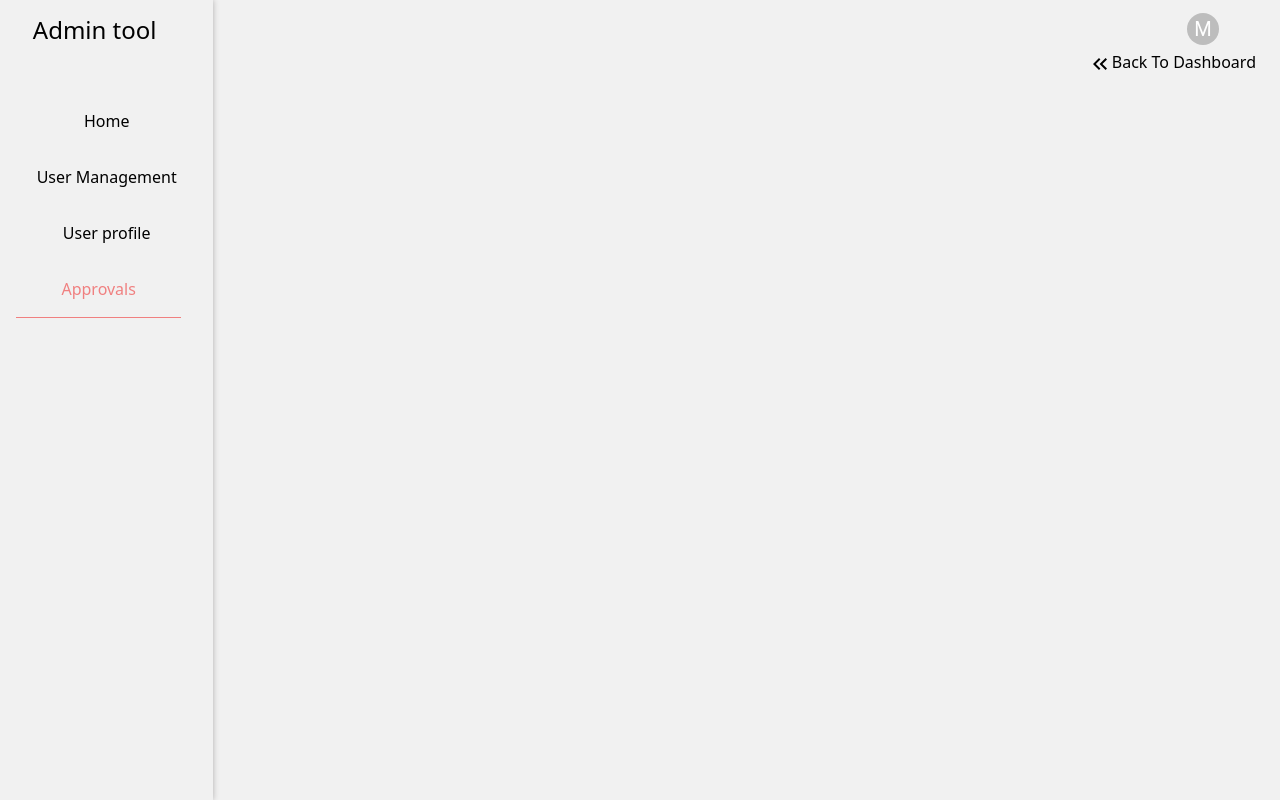
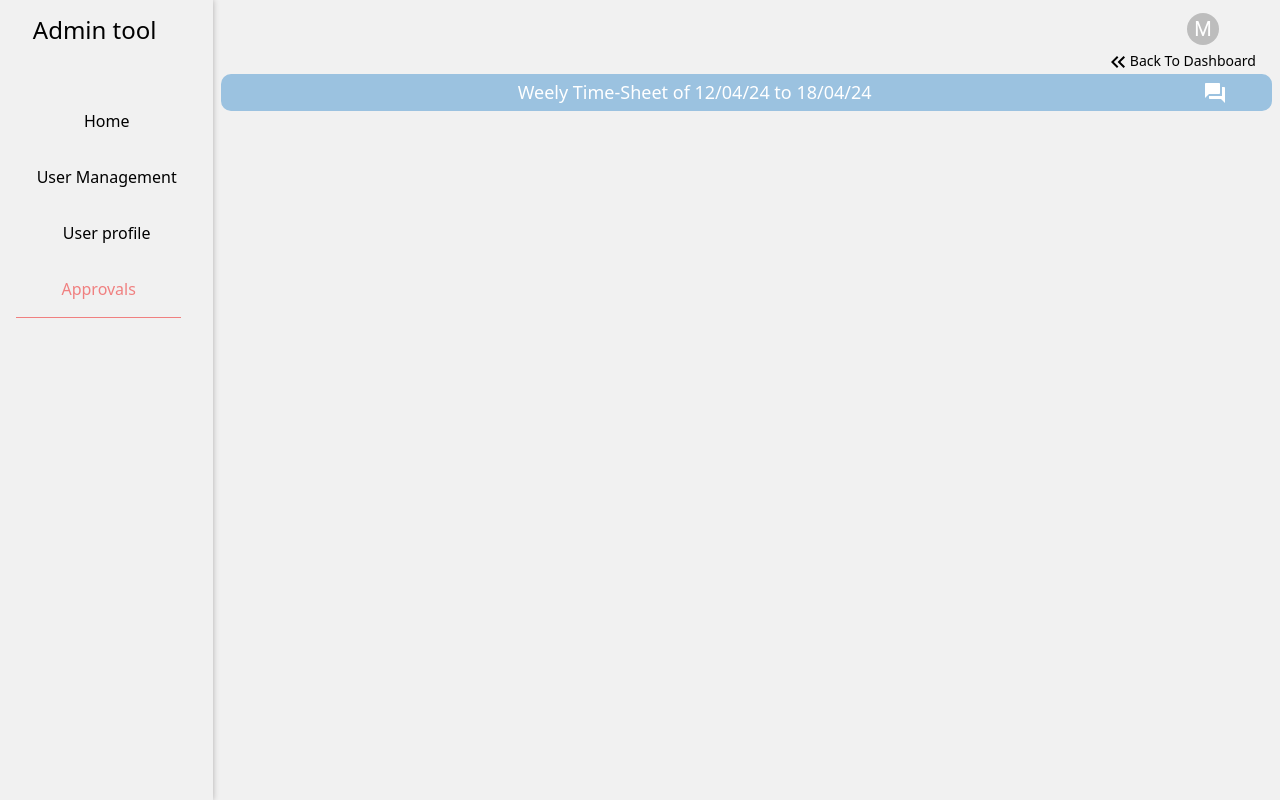
Before and after one commit to nitishhajipur/Employee-Admin, a React (Create React App) app: page /Approvals/1 in a window 1280 px wide. Built offline with nearby package versions, Linux system fonts and the light colour scheme.

Commit message:
sheetsdetails table

```diff
--- /dev/null
+++ b/src/common/PopoverContainer.tsx
@@ -0,0 +1,31 @@
+import { Popover, Typography } from '@mui/material'
+import React from 'react'
+import { Button } from 'react-bootstrap'
+const PopOverContainer=(props:any)=>{
+    const {anchor,children} = props;
+    const open = Boolean(anchor);
+    const id = open ? 'simple-popover' : undefined;
+
+return(
+    <>
+    <div>
+<Popover
+  id={id}
+  open={open}
+  anchorEl={anchor}
+  onClose={props?.onClose}
+  anchorOrigin={{
+      vertical: 'bottom',
+      horizontal: 'left',
+    }}
+    className='my-3'
+>
+  <Typography sx={{ p: 2 }} >
+  {children}
+    </Typography>
+</Popover>
+    </div>
+    </>
+    )
+}
+export default PopOverContainer
--- a/src/components/modules/approvals/ApprovedSheets.tsx
+++ b/src/components/modules/approvals/ApprovedSheets.tsx
@@ -3,15 +3,10 @@ import SheetsDataList from './commonComponents/TableWithSheetList'
 import ApprovedData from '../../../constants/ApprovalsTabConstants/ApprovedSheets.json'
 import CommonSearchField from '../../../common/CommonSearchField'
 const ApprovedSheetsTab=()=>{
-    const [serachValue,setSearchValue]=useState('')
     return(
         <>
         <div>
-            <div>
 
-
-                <CommonSearchField placeholder={"Search By Empoyee Id "} value={serachValue} onChange={(e:any)=>{setSearchValue(e.target.value)}}></CommonSearchField>
-            </div>
 
         <SheetsDataList title={"Approved sheets List Table"}  data={ApprovedData}/>
         </div>
--- a/src/components/modules/approvals/Styles.scss
+++ b/src/components/modules/approvals/Styles.scss
@@ -16,6 +16,7 @@ $secondary:white;
     .p-datatable-wrapper{
         background: black;
         table{
+
             thead{
                 tr{
                     th{
@@ -30,6 +31,9 @@ $secondary:white;
             tbody{
                 tr{
                     td{
+                        border-color: inherit;
+                        border-style: solid;
+                        border-width: 1px;
                         background-color: rgba(183,183,236,255);
                         padding: 10px 0px;
                         .cardContainer{
@@ -86,3 +90,37 @@ $secondary:white;
         }
     }
 }
+.sheetDetailing{
+    .backToDashBoard{
+        span{
+            cursor: pointer;
+            font-size: 14px;
+        }
+    }
+    .detailsSheet{
+        background-color: rgba(155,194,224,255);
+        padding: 5px;
+        border-radius: 10px;
+        color: white;
+        display: flex;
+        align-items: center;
+        .SheetHeader{
+            font-size: 18px;
+            width: 90%;
+            margin: 0px;
+        }
+        .viewComentsIcon{
+            width: 10%;
+            cursor: pointer;
+            display: flex;
+            font-size: 24px;
+            justify-content: center;
+            &:hover{
+                font-size: 30px;
+                color: green;
+            }
+
+        }
+    }
+
+}
--- a/src/components/modules/approvals/commonComponents/SelectedSheetData.tsx
+++ b/src/components/modules/approvals/commonComponents/SelectedSheetData.tsx
@@ -1,17 +1,36 @@
-import {  KeyboardDoubleArrowLeft, KeyboardDoubleArrowRight } from '@mui/icons-material'
-import React from 'react'
+import {  KeyboardDoubleArrowLeft, KeyboardDoubleArrowRight, QuestionAnswer } from '@mui/icons-material'
+import React, { useState } from 'react'
 import { useNavigate } from 'react-router'
+import '../Styles.scss'
+import PopOverContainer from '../../../../common/PopoverContainer'
 const SelectedSheetData=(props:any)=>{
     const navigate=useNavigate()
+    const [anchor,setAnchor]=useState<any>(null)
+    const handleClick = (event: React.MouseEvent<HTMLButtonElement>) => {
+        setAnchor(event.currentTarget);
+    };
+    const onClose=()=>{
+        setAnchor(null)
+    }
     return(
         <>
-        <div className='sheetDataContainer '>
+        <div className='sheetDetailing col-12'>
             <div className='backToDashBoard d-flex justify-content-end mx-3'>
                 <span onClick={(e:any)=>{navigate("/Approvals")}}>
-                    <KeyboardDoubleArrowLeft/>
-                Back To Dashboard
-                    </span>
+                    <KeyboardDoubleArrowLeft/>Back To Dashboard
+                </span>
             </div>
+            <div className={'detailsSheet'}>
+                <p className='SheetHeader'> Weely Time-Sheet of 12/04/24  to 18/04/24</p>
+               <div className='viewComentsIcon' onClick={(e:any)=>handleClick(e)}>
+                <QuestionAnswer  />
+                <PopOverContainer anchor={anchor} setAnchor={setAnchor} onClose={onClose}>
+                    <p>Commets On Current Sheet</p>
+                </PopOverContainer>
+                </div>
+
+            </div>
+
 
         </div>
         </>
--- a/src/components/modules/approvals/commonComponents/TableWithSheetList.tsx
+++ b/src/components/modules/approvals/commonComponents/TableWithSheetList.tsx
@@ -1,14 +1,15 @@
-import { Column } from 'primereact/column'
-import { DataTable } from 'primereact/datatable'
 import React, { useState } from 'react'
 import { Employesicon } from '../../../../constants/ApprovalsTabConstants/employeicons'
+import { DataTable } from 'primereact/datatable'
+import { Column } from 'primereact/column'
 import '../Styles.scss'
 import CustomTooltip from '../../../../common/CustomTooltip'
 import { useNavigate } from 'react-router'
+import CommonSearchField from '../../../../common/CommonSearchField'
 const SheetsDataList=(props:any)=>{
     const {data}=props
+    const [serachValue,setSearchValue]=useState('')
     const navigate=useNavigate()
-
     const [theme,setTheme]=useState("false")
     const renderTableBody=(rowdata:any)=>{
         return(
@@ -42,19 +43,23 @@ const SheetsDataList=(props:any)=>{
     }
     return(
         <>
-        <DataTable
+        <div>
+            <div className='d-flex'>
+                <CommonSearchField placeholder={"Search By Employee Id "} value={serachValue} onChange={(e:any)=>{setSearchValue(e.target.value)}}></CommonSearchField>
+                {/* <CommonSearchField placeholder={"Search By Id "} value={serachValue} onChange={(e:any)=>{setSearchValue(e.target.value)}}></CommonSearchField> */}
+            </div>
+            <DataTable
                   value={data}
-
                   className='col-12 sheetDetailsContainer'
                   emptyMessage="No users available to display."
                   tableStyle={{ minWidth: '50rem' }}
-                   paginator ={(data.length > 8)? true :false}
-                   rows={8}
+                  paginator ={(data.length > 8)? true :false}
+                  rows={8}
                   // rowsPerPageOptions={[5, 10, 25, 50]}
                   scrollable scrollHeight="390px">
-                    <Column header={props.title} body={renderTableBody}></Column>
-
-        </DataTable>
+                <Column header={props.title} body={renderTableBody}></Column>
+            </DataTable>
+                      </div>
 
         </>
     )
--- a/src/constants/ApprovalsTabConstants/SubmittedSheets.json
+++ b/src/constants/ApprovalsTabConstants/SubmittedSheets.json
@@ -1,13 +1,13 @@
 [
     {
-        "id":"10",
+      "id":"10",
       "userName": "AkshayKumar",
       "department": "Sales & It",
       "timeSheetDuration": "4/1/24 to 8/1/24",
       "status": "submitted",
       "isApproved": false,
-      "comments": [],
-      "dateOfSubmisson": "7/1/24"
+      "dateOfSubmisson": "7/1/24",
+      "sheetData":{"timeSheetDetails":[{}],"comments":[{}]}
     },
     {
         "id":"25",
```
